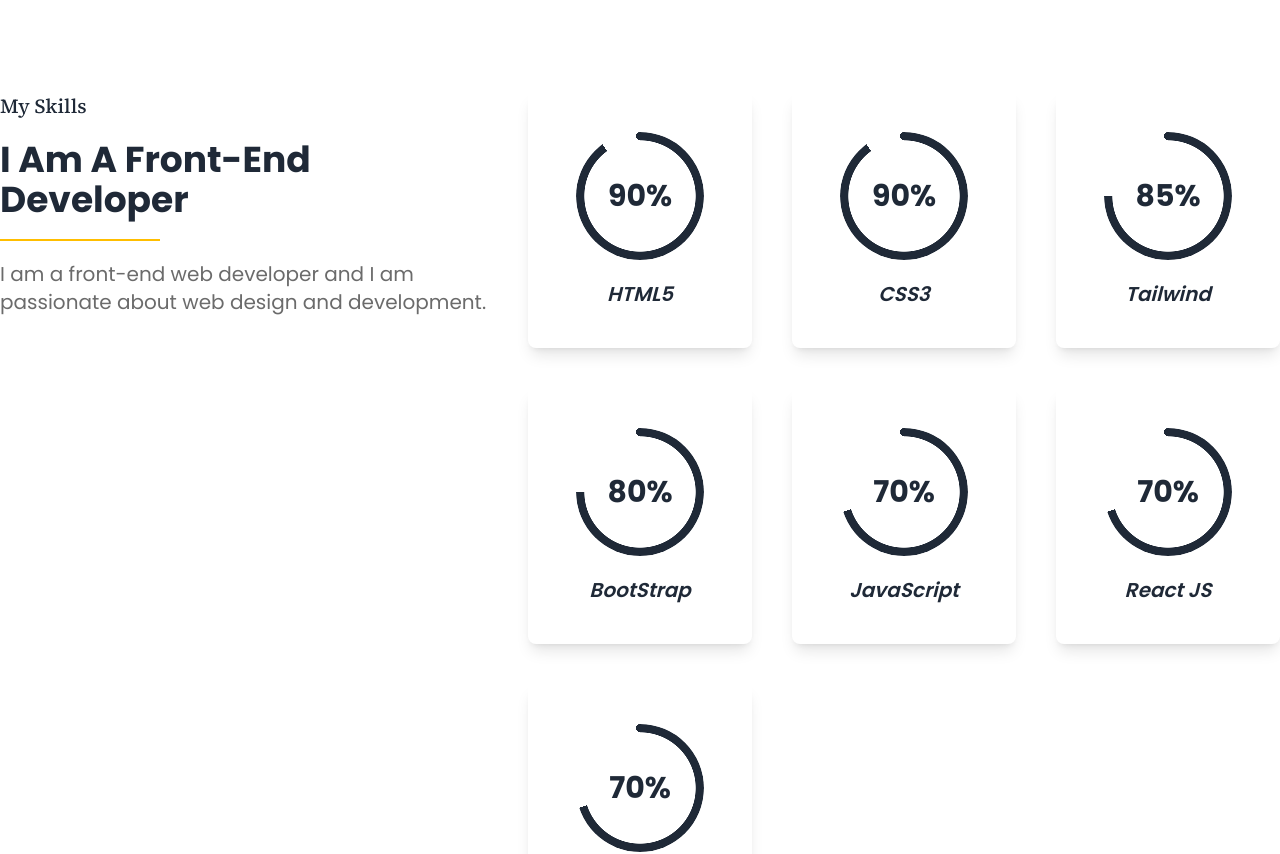
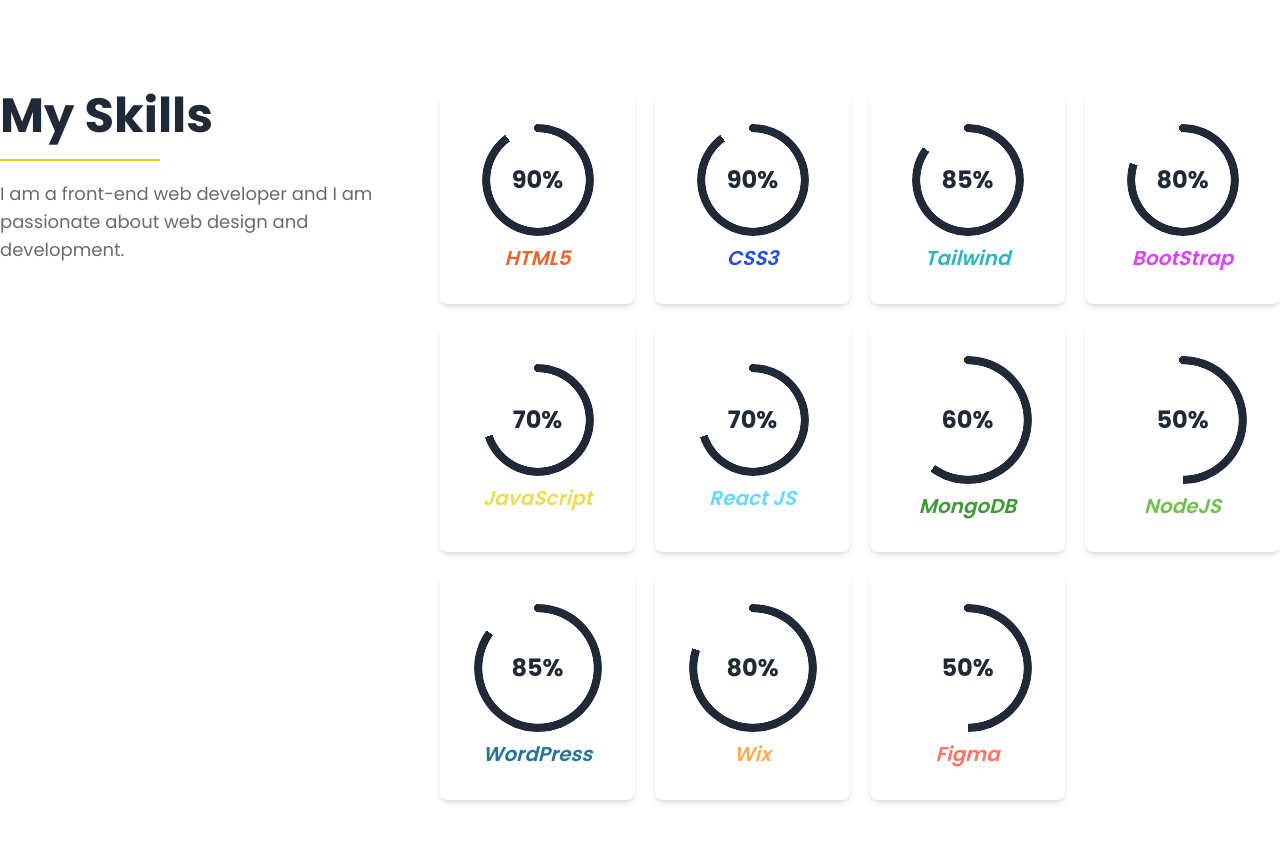
Before and after one commit to rabby4/developer-rabby, a React (Vite) app: page / in a window 1280 px wide. Shown: the part 1720-2574 px from the top of the page. Built offline with nearby package versions, Linux system fonts and the light colour scheme.

Commit message:
added skill section

```diff
--- a/src/components/pages/home/Skills.jsx
+++ b/src/components/pages/home/Skills.jsx
@@ -7,59 +7,82 @@
 const Skills = () => {
     return (
         <>
-            <div className='container max-w-7xl mx-auto grid grid-cols-5 gap-10 my-36'>
+            <div className='container max-w-7xl mx-auto grid grid-cols-6 gap-10 my-36'>
                 <div className='col-span-2 text-left'>
                     <div className='space-y-5'>
-                        <h4 className='text-xl newFont'>My Skills</h4>
-                        <h2 className='text-4xl capitalize font-bold '>I am a front-end developer</h2>
+                        {/* <h4 className='text-xl newFont'>My Skills</h4> */}
+                        <h2 className='text-5xl capitalize font-bold '>My Skills</h2>
                         <div className="divider w-40 divider-warning h-0"></div>
-                        <p className='text-xl max-w-4xl mx-auto paragraph'>I am a front-end web developer and I am passionate about web design and development.</p>
+                        <p className='text-lg max-w-4xl mx-auto paragraph'>I am a front-end web developer and I am passionate about web design and development.</p>
                     </div>
                 </div>
-                <div className='col-span-3 grid grid-cols-3 gap-10'>
-                    <div className='flex flex-col justify-center items-center shadow-lg rounded-lg py-10'>
-                        <div className="radial-progress flex items-center justify-center w-32 h-32" style={{ "--value": 90 }} role="progressbar">
-                            <h3 className='text-3xl font-bold'>90%</h3>
+                <div className='col-span-4 grid grid-cols-4 gap-5'>
+                    <div className='flex flex-col justify-center items-center shadow-md rounded-lg py-8'>
+                        <div className="radial-progress flex items-center justify-center w-28 h-28" style={{ "--value": 90 }} role="progressbar">
+                            <h3 className='text-2xl font-bold'>90%</h3>
                         </div>
-                        <h3 className='text-xl font-semibold mt-5 italic'>HTML5</h3>
+                        <h3 className='text-xl font-semibold mt-2 italic text-[#F06529]'>HTML5</h3>
                     </div>
-                    <div className='flex flex-col justify-center items-center shadow-lg rounded-lg py-10'>
-                        <div className="radial-progress flex items-center justify-center w-32 h-32" style={{ "--value": 90 }} role="progressbar">
-                            <h3 className='text-3xl font-bold'>90%</h3>
+                    <div className='flex flex-col justify-center items-center shadow-md rounded-lg py-8'>
+                        <div className="radial-progress flex items-center justify-center w-28 h-28" style={{ "--value": 90 }} role="progressbar">
+                            <h3 className='text-2xl font-bold'>90%</h3>
                         </div>
-                        <h3 className='text-xl font-semibold mt-5 italic'>CSS3</h3>
+                        <h3 className='text-xl font-semibold mt-2 italic text-[#264de4]'>CSS3</h3>
                     </div>
-                    <div className='flex flex-col justify-center items-center shadow-lg rounded-lg py-10'>
-                        <div className="radial-progress flex items-center justify-center w-32 h-32" style={{ "--value": 75 }} role="progressbar">
-                            <h3 className='text-3xl font-bold'>85%</h3>
+                    <div className='flex flex-col justify-center items-center shadow-md rounded-lg py-8'>
+                        <div className="radial-progress flex items-center justify-center w-28 h-28" style={{ "--value": 85 }} role="progressbar">
+                            <h3 className='text-2xl font-bold'>85%</h3>
                         </div>
-                        <h3 className='text-xl font-semibold mt-5 italic'>Tailwind</h3>
+                        <h3 className='text-xl font-semibold mt-2 italic text-[#27b8bd]'>Tailwind</h3>
                     </div>
-                    <div className='flex flex-col justify-center items-center shadow-lg rounded-lg py-10'>
-                        <div className="radial-progress flex items-center justify-center w-32 h-32" style={{ "--value": 75 }} role="progressbar">
-                            <h3 className='text-3xl font-bold'>80%</h3>
+                    <div className='flex flex-col justify-center items-center shadow-md rounded-lg py-8'>
+                        <div className="radial-progress flex items-center justify-center w-28 h-28" style={{ "--value": 80 }} role="progressbar">
+                            <h3 className='text-2xl font-bold'>80%</h3>
                         </div>
-                        <h3 className='text-xl font-semibold mt-5 italic'>BootStrap</h3>
+                        <h3 className='text-xl font-semibold mt-2 italic text-[#e040fb]'>BootStrap</h3>
                     </div>
-                    <div className='flex flex-col justify-center items-center shadow-lg rounded-lg py-10'>
-                        <div className="radial-progress flex items-center justify-center w-32 h-32" style={{ "--value": 70 }} role="progressbar">
-                            <h3 className='text-3xl font-bold'>70%</h3>
+                    <div className='flex flex-col justify-center items-center shadow-md rounded-lg py-8'>
+                        <div className="radial-progress flex items-center justify-center w-28 h-28" style={{ "--value": 70 }} role="progressbar">
+                            <h3 className='text-2xl font-bold'>70%</h3>
                         </div>
-                        <h3 className='text-xl font-semibold mt-5 italic'>JavaScript</h3>
+                        <h3 className='text-xl font-semibold mt-2 italic text-[#f0db4f]'>JavaScript</h3>
                     </div>
-                    <div className='flex flex-col justify-center items-center shadow-lg rounded-lg py-10'>
-                        <div className="radial-progress flex items-center justify-center w-32 h-32" style={{ "--value": 70 }} role="progressbar">
-                            <h3 className='text-3xl font-bold'>70%</h3>
+                    <div className='flex flex-col justify-center items-center shadow-md rounded-lg py-8'>
+                        <div className="radial-progress flex items-center justify-center w-28 h-28" style={{ "--value": 70 }} role="progressbar">
+                            <h3 className='text-2xl font-bold'>70%</h3>
                         </div>
-                        <h3 className='text-xl font-semibold mt-5 italic'>React JS</h3>
+                        <h3 className='text-xl font-semibold mt-2 italic text-[#61dbfb]'>React JS</h3>
                     </div>
-                    <div className='flex flex-col justify-center items-center shadow-lg rounded-lg py-10'>
-                        <div className="radial-progress flex items-center justify-center w-32 h-32" style={{ "--value": 70 }} role="progressbar">
-                            <h3 className='text-3xl font-bold'>70%</h3>
+                    <div className='flex flex-col justify-center items-center shadow-md rounded-lg py-8'>
+                        <div className="radial-progress flex items-center justify-center w-32 h-32" style={{ "--value": 60 }} role="progressbar">
+                            <h3 className='text-2xl font-bold'>60%</h3>
                         </div>
-                        <h3 className='text-xl font-semibold mt-5 italic'>HTML5</h3>
+                        <h3 className='text-xl font-semibold mt-2 italic text-[#3d9b35]'>MongoDB</h3>
                     </div>
-
+                    <div className='flex flex-col justify-center items-center shadow-md rounded-lg py-8'>
+                        <div className="radial-progress flex items-center justify-center w-32 h-32" style={{ "--value": 50 }} role="progressbar">
+                            <h3 className='text-2xl font-bold'>50%</h3>
+                        </div>
+                        <h3 className='text-xl font-semibold mt-2 italic text-[#6cc24a]'>NodeJS</h3>
+                    </div>
+                    <div className='flex flex-col justify-center items-center shadow-md rounded-lg py-8'>
+                        <div className="radial-progress flex items-center justify-center w-32 h-32" style={{ "--value": 85 }} role="progressbar">
+                            <h3 className='text-2xl font-bold'>85%</h3>
+                        </div>
+                        <h3 className='text-xl font-semibold mt-2 italic text-[#21759b]'>WordPress</h3>
+                    </div>
+                    <div className='flex flex-col justify-center items-center shadow-md rounded-lg py-8'>
+                        <div className="radial-progress flex items-center justify-center w-32 h-32" style={{ "--value": 80 }} role="progressbar">
+                            <h3 className='text-2xl font-bold'>80%</h3>
+                        </div>
+                        <h3 className='text-xl font-semibold mt-2 italic text-[#faad4d]'>Wix</h3>
+                    </div>
+                    <div className='flex flex-col justify-center items-center shadow-md rounded-lg py-8'>
+                        <div className="radial-progress flex items-center justify-center w-32 h-32" style={{ "--value": 50 }} role="progressbar">
+                            <h3 className='text-2xl font-bold'>50%</h3>
+                        </div>
+                        <h3 className='text-xl font-semibold mt-2 italic text-[#ff7262]'>Figma</h3>
+                    </div>
                 </div>
             </div>
         </>
```
